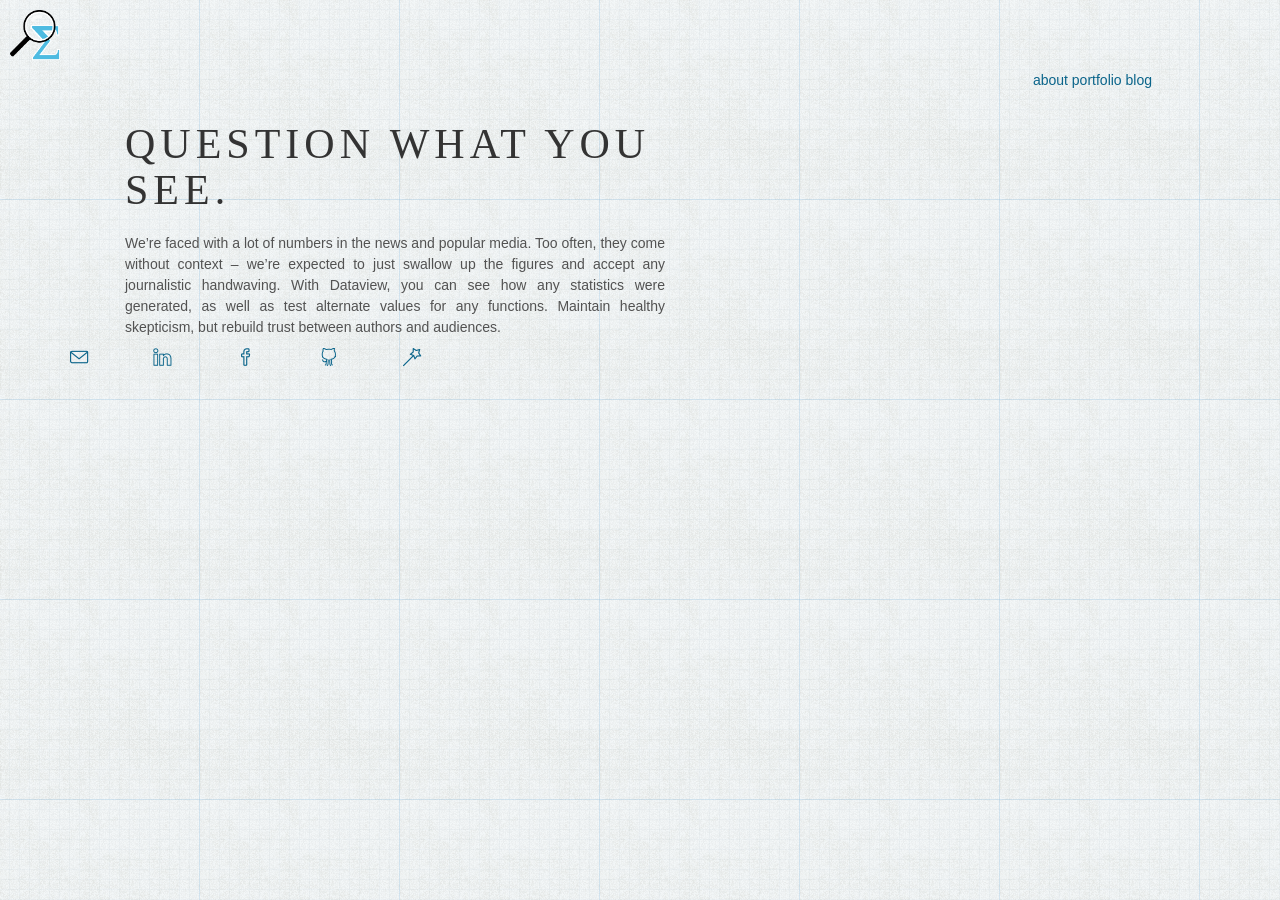
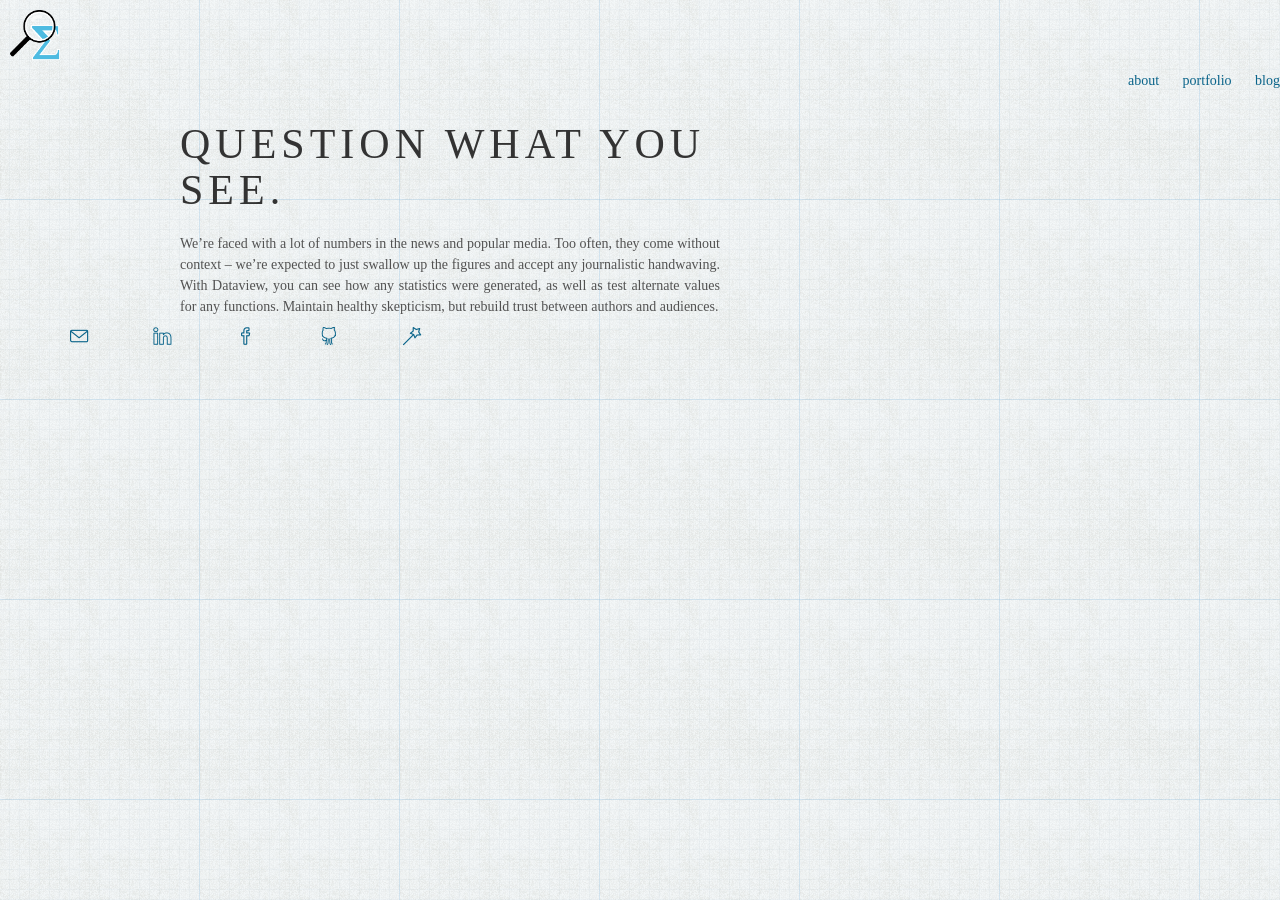
Before and after one commit to bethny/bethny.github.io, a Jekyll site: the page built from test/index.html, in a window 1280 px wide. Built offline with Jekyll 4.4.1, drawn with Linux system fonts in a browser that asks for light colours; nearby versions of some CDN libraries; some web fonts are replaced.

Commit message:
Update test.css

```diff
--- a/css/test.css
+++ b/css/test.css
@@ -11,7 +11,7 @@
 
 a {
   text-decoration: none;
-  font-family: "Apercu_Mono", sans-serif;
+  font-family: "Apercu_Mono";
   color: #0a648a;
   -o-transition: .5s;
   -ms-transition: .5s;
@@ -24,8 +24,8 @@
 body {
   background-image: url("/imgs/old_mathematics.png");
   background-repeat: repeat;
-  width: 90%;
-  height: 90%;
+  width: 100%;
+  height: 100%;
   text-align: justify;
   line-height: 150%; }
 
@@ -40,7 +40,7 @@
 
 h1 {
   font-size: 3em;
-  font-family: "Apercu_Mono", serif;
+  font-family: "Apercu_Mono";
   text-transform: uppercase;
   letter-spacing: 5px;
   text-align: left;
@@ -49,12 +49,12 @@
 
 h2 {
   font-size: 1.3em;
-  font-family: "Apercu_Mono", serif;
+  font-family: "Apercu_Mono";
   text-transform: uppercase;
   letter-spacing: 3px; }
   h2 a {
     font-size: 1.3em;
-    font-family: "Apercu_Mono", serif;
+    font-family: "Apercu_Mono";
     text-transform: uppercase;
     letter-spacing: 3px; }
 
@@ -65,9 +65,12 @@
   display: block; }
 
 nav ul {
+  font-family: "Apercu_Mono";
   list-style: none;
   font-size: 14px; }
   nav ul li {
+    margin-left: 20px;
+    margin-right: 0px;
     display: inline; }
 
 span {
@@ -77,7 +80,7 @@
 
 p {
   font-size: 14px;
-  font-family: "Utopia", sans-serif;
+  font-family: "Utopia";
   line-height: 21px;
   color: #525252; }
 
@@ -88,21 +91,12 @@
     list-style: none; }
 
 /* IDs */
-#links-home ul {
-  font-style: italic;
-  margin: auto; }
-  #links-home ul li {
-    margin-left: 10px;
-    margin-right: 10px; }
-
-#links-pagelet ul {
-  top: 0%; }
-  #links-pagelet ul li {
-    margin-right: 0px;
-    margin-left: 20px; }
-
 #p-home p {
   margin: 200px 100px 10px 300px; }
+
+#div-home-btm div {
+    background-color: #0a648a;
+    margin: 0px 0px 0px 0px;}
 
 /* CLASSES */
 .alignleft {
@@ -144,7 +138,7 @@
 
 .text-content {
   font-color: #45966e;
-  font-family: "Apercu_Mono", sans-serif;
+  font-family: "Utopia";
   font-size: 1.3em;
   cursor: pointer;
   display: table;
```
